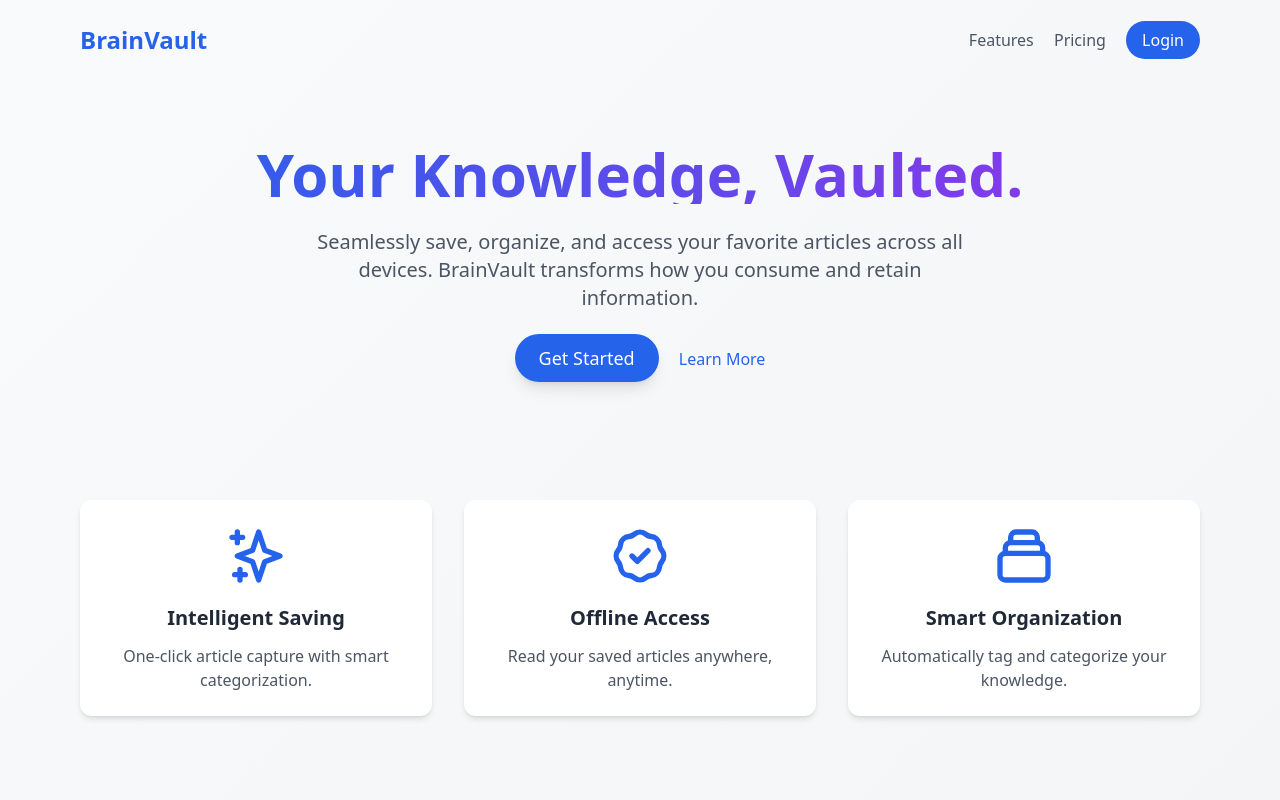
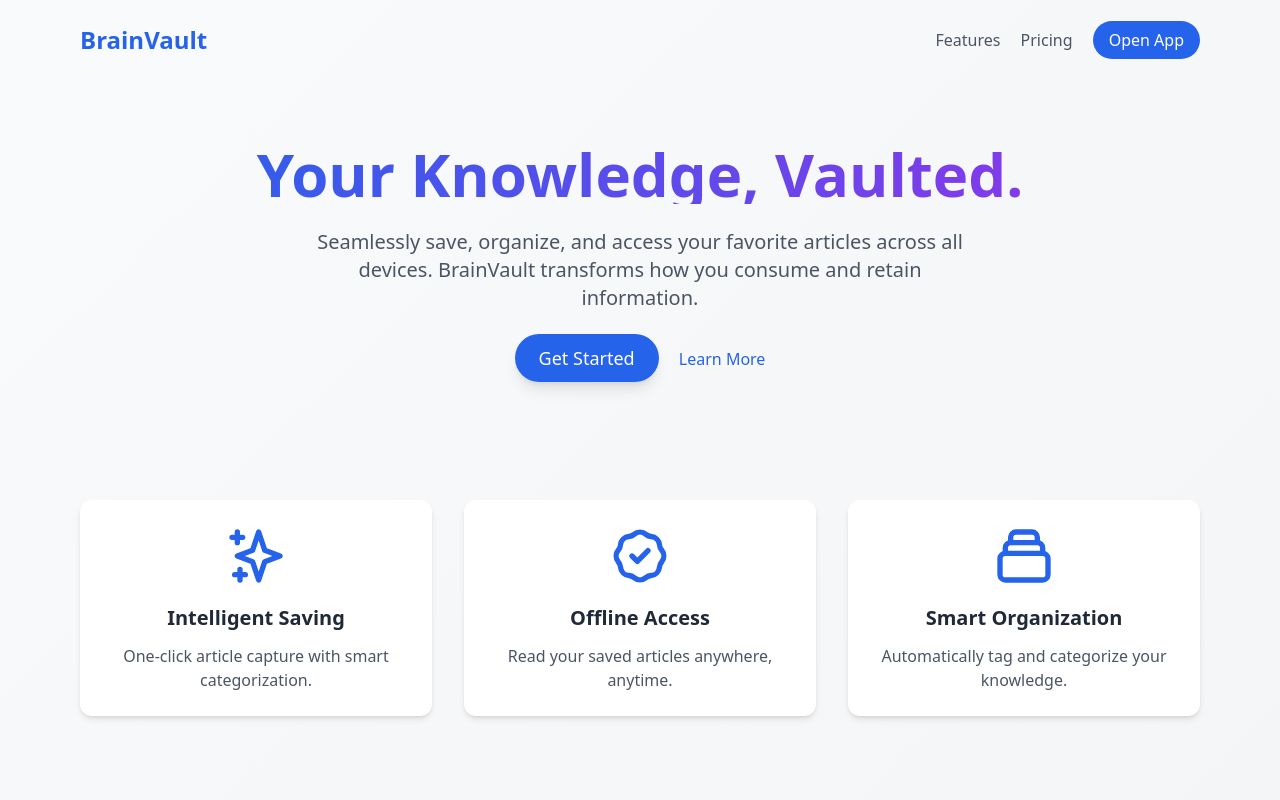
Before and after one commit to darkaster72/brainvault, a SvelteKit app: page / in a window 1280 px wide. Shown: the top 800 px of the page. Built offline with nearby package versions, Linux system fonts and the light colour scheme; no server answers; what pocketbase would draw is missing.

Commit message:
add goto app

```diff
--- a/src/routes/+layout.svelte
+++ b/src/routes/+layout.svelte
@@ -1,6 +1,4 @@
 <script lang="ts">
-	import { goto } from '$app/navigation';
-	import { currentUser } from '$lib/auth';
 	import { Toaster } from '$lib/components/ui/sonner/index.js';
 	import { theme } from '$lib/theme';
 	import { onMount } from 'svelte';
@@ -12,11 +10,6 @@
 		const unsubscribe = theme.subscribe((value) => {
 			document.documentElement.className = value;
 		});
-
-		if (!$currentUser) {
-			console.log('redirecting to login');
-			goto('/login');
-		}
 
 		() => {
 			unsubscribe();
--- a/src/routes/+page.svelte
+++ b/src/routes/+page.svelte
@@ -1,4 +1,5 @@
 <script lang="ts">
+	import { currentUser } from '$lib/auth';
 </script>
 
 <main class="bg-gradient-to-br from-gray-50 to-gray-100 font-sans text-gray-800 antialiased">
@@ -9,11 +10,19 @@
 			<div class="space-x-4">
 				<a href="/" class="text-gray-600 transition hover:text-blue-600">Features</a>
 				<a href="/" class="text-gray-600 transition hover:text-blue-600">Pricing</a>
-				<a
-					href="/login"
-					class="rounded-full bg-blue-600 px-4 py-2 text-white transition hover:bg-blue-700"
-					>Login</a
-				>
+				{#if $currentUser}
+					<a
+						href="/home"
+						class="rounded-full bg-blue-600 px-4 py-2 text-white transition hover:bg-blue-700"
+						>Open App</a
+					>
+				{:else}
+					<a
+						href="/login"
+						class="rounded-full bg-blue-600 px-4 py-2 text-white transition hover:bg-blue-700"
+						>Login</a
+					>
+				{/if}
 			</div>
 		</nav>
 
--- a/src/routes/home/+page.svelte
+++ b/src/routes/home/+page.svelte
@@ -1,5 +1,4 @@
 <script lang="ts">
-	import { goto } from '$app/navigation';
 	import { pb } from '$lib';
 	import { deleteArticles, loadArticle, saveArticle } from '$lib/api/article-api';
 	import { currentUser } from '$lib/auth';
@@ -49,12 +48,6 @@
 	});
 
 	onMount(async () => {
-		if (!$currentUser) {
-			console.log('redirecting to login');
-			goto('/login');
-			return;
-		}
-
 		try {
 			unsubscribe = await pb
 				.collection('articles')
```
